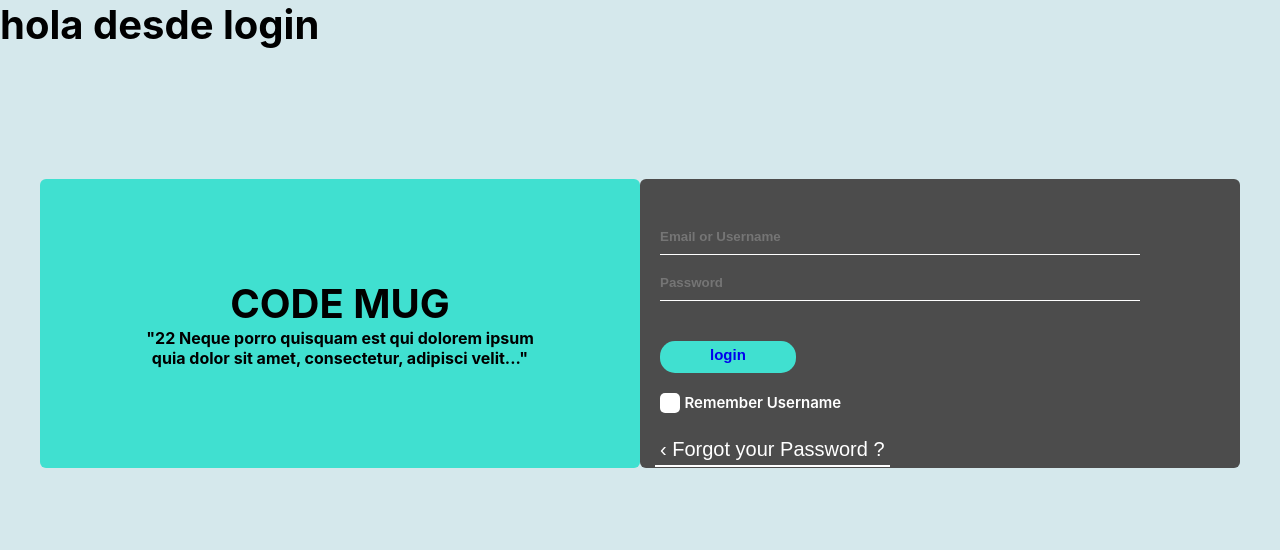
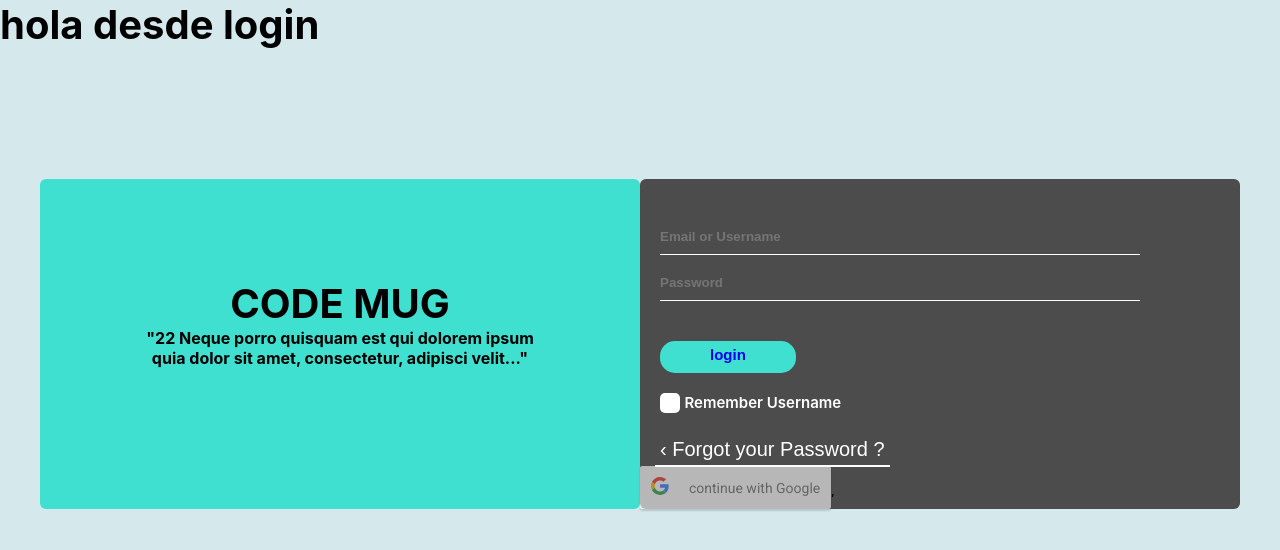
Before and after one commit to yipson/Code-Mug, a React (Create React App) app: page / in a window 1280 px wide. Shown: the top 550 px of the page. Built offline with nearby package versions, Linux system fonts and the light colour scheme; no server answers.

Commit message:
agregar boton y autenticacion de Google

```diff
--- a/package.json
+++ b/package.json
@@ -8,6 +8,7 @@
     "@testing-library/user-event": "^12.8.3",
     "react": "^17.0.2",
     "react-dom": "^17.0.2",
+    "react-google-login": "^5.2.2",
     "react-router-dom": "^5.3.0",
     "react-scripts": "4.0.3",
     "web-vitals": "^1.1.2",
--- a/src/components/Login.jsx
+++ b/src/components/Login.jsx
@@ -1,7 +1,13 @@
 import React from "react";
+import GoogleLogin from "react-google-login";
 import loginEnter from "components/Login";
 
 export const Login = () => {
+  const responseGoogle = (response) => {
+    console.log(response);
+    console.log(response.profileObj);
+  };
+
   return (
     <div>
       <div className="main">
@@ -43,6 +49,16 @@ export const Login = () => {
                     </a>
                   </button>
                 </div>
+                <div>
+                  <GoogleLogin
+                    clientId="451355320708-5s48t28g525l19p64jhu0m08jhginp5s.apps.googleusercontent.com"
+                    buttonText="continue with Google"
+                    onSuccess={responseGoogle}
+                    onFailure={responseGoogle}
+                    cookiePolicy={"single_host_origin"}
+                  />
+                  ,
+                </div>
               </div>
             </div>
           </div>
```
Also changed, not shown: 1 other file (tests, documents, lock files or other folders).
